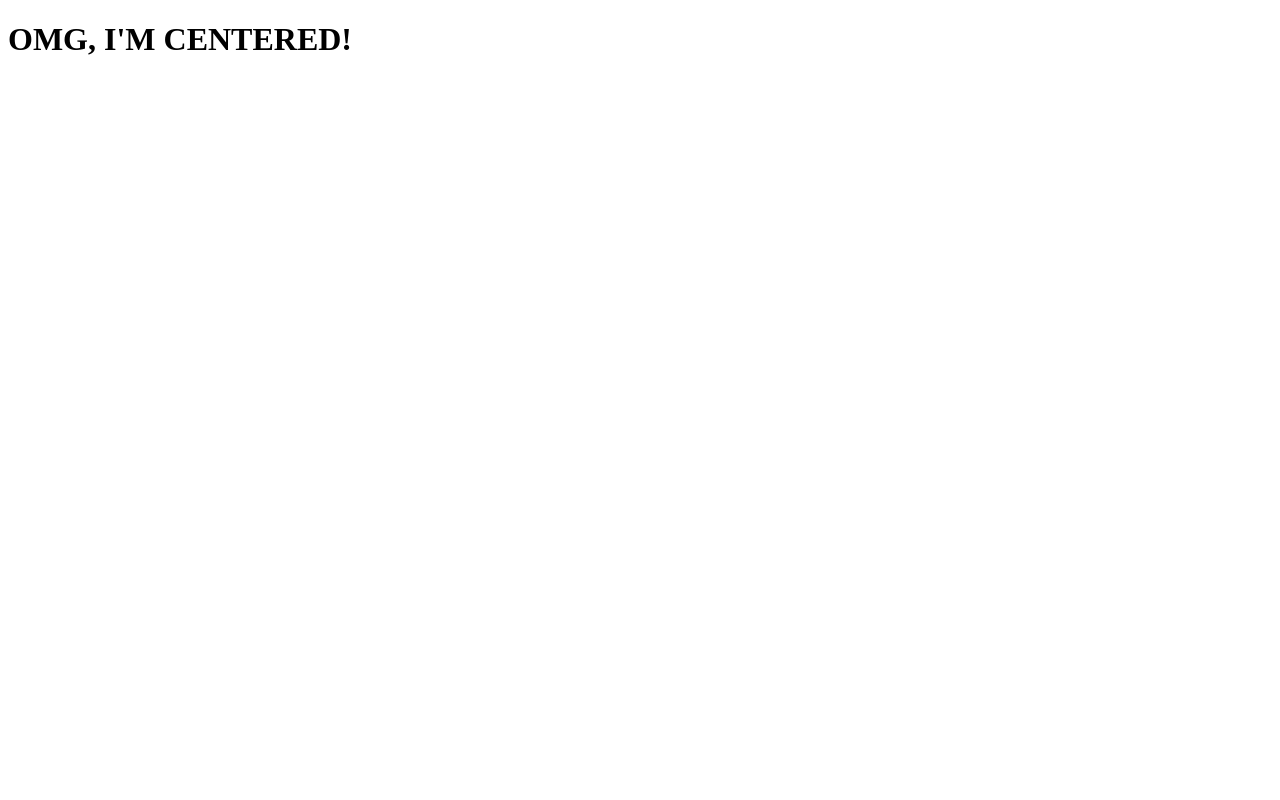
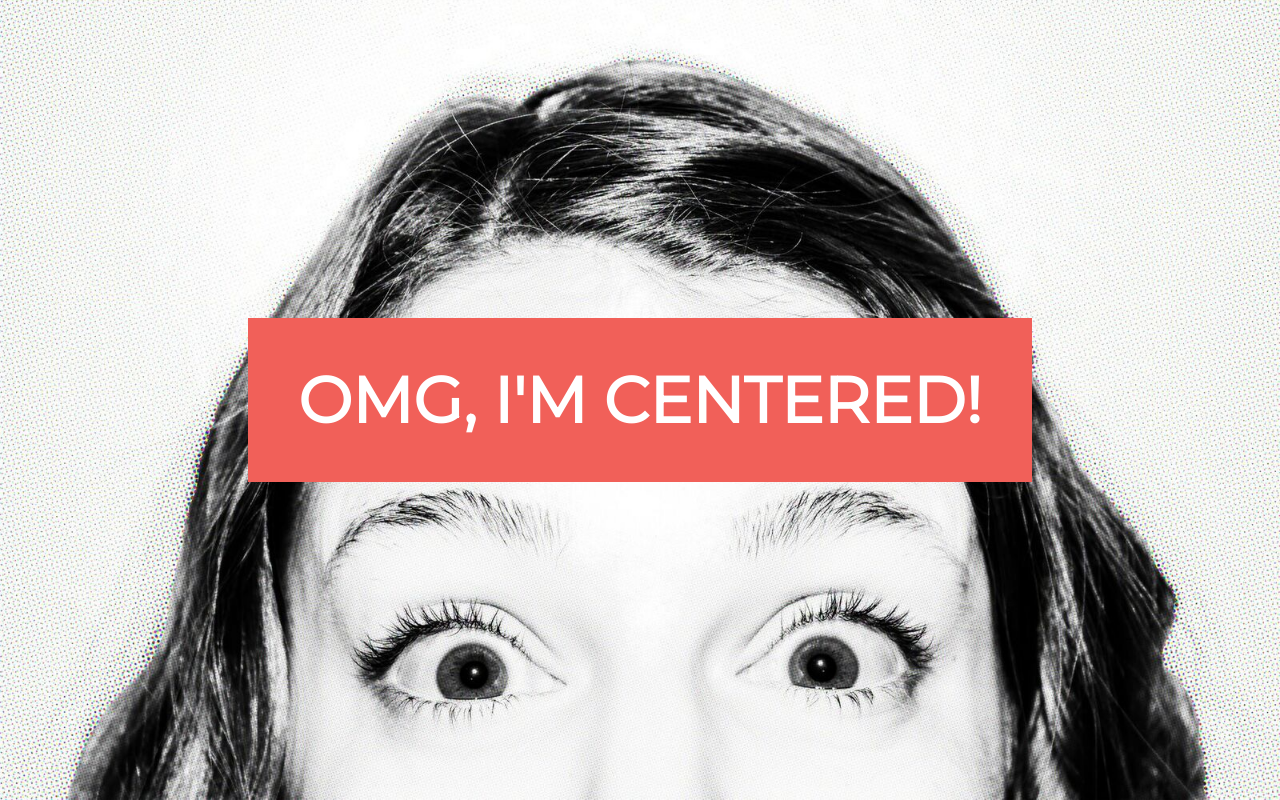
Before and after one commit to dedricl/flexbox-center, a plain HTML site: page index.html in a window 1280 px wide. Drawn offline with Linux system fonts and the light colour scheme.

Commit message:
Add css styles to center div

```diff
--- a/css/style.css
+++ b/css/style.css
@@ -0,0 +1,40 @@
+html,
+body {
+  height: 100%;
+  margin: 0;
+  font-size: 16px;
+}
+
+body {
+  display: flex;
+  justify-content: center;
+  align-items: center;
+  background: url("../img/wow.png") bottom center no-repeat;
+  background-size: cover;
+  font-size: 1em;
+}
+
+.centered {
+  font-family: "Montserrat", sans-serif;
+  font-family: "Montserrat", sans-serif;
+  background: #f16059;
+  padding: 0 3.125em;
+}
+
+h1 {
+  font-size: 2em;
+  color: #fff;
+  text-align: center;
+}
+
+@media (min-width: 786px) {
+  h1 {
+    font-size: 3em;
+  }
+}
+
+@media (min-width: 1200px) {
+  h1 {
+    font-size: 4em;
+  }
+}
--- a/index.html
+++ b/index.html
@@ -1,19 +1,19 @@
 <!DOCTYPE html>
 <html lang="en">
-
   <head>
-  <meta charset="UTF-8">
+    <meta charset="UTF-8" />
     <title>Skillcrush Flexbox Example</title>
-  <meta name="viewport" content="width=device-width, initial-scale=1.0">
-  <link rel="stylesheet" href="css/style.css">
+    <meta name="viewport" content="width=device-width, initial-scale=1.0" />
+    <link
+      href="https://fonts.googleapis.com/css2?family=Montserrat&display=swap"
+      rel="stylesheet"
+    />
+    <link rel="stylesheet" href="css/style.css" />
   </head>
 
   <body>
     <div class="centered">
       <h1>OMG, I'M CENTERED!</h1>
     </div>
-
-
   </body>
-
 </html>
```
Lines whose indentation alone changed are shown as unchanged.
